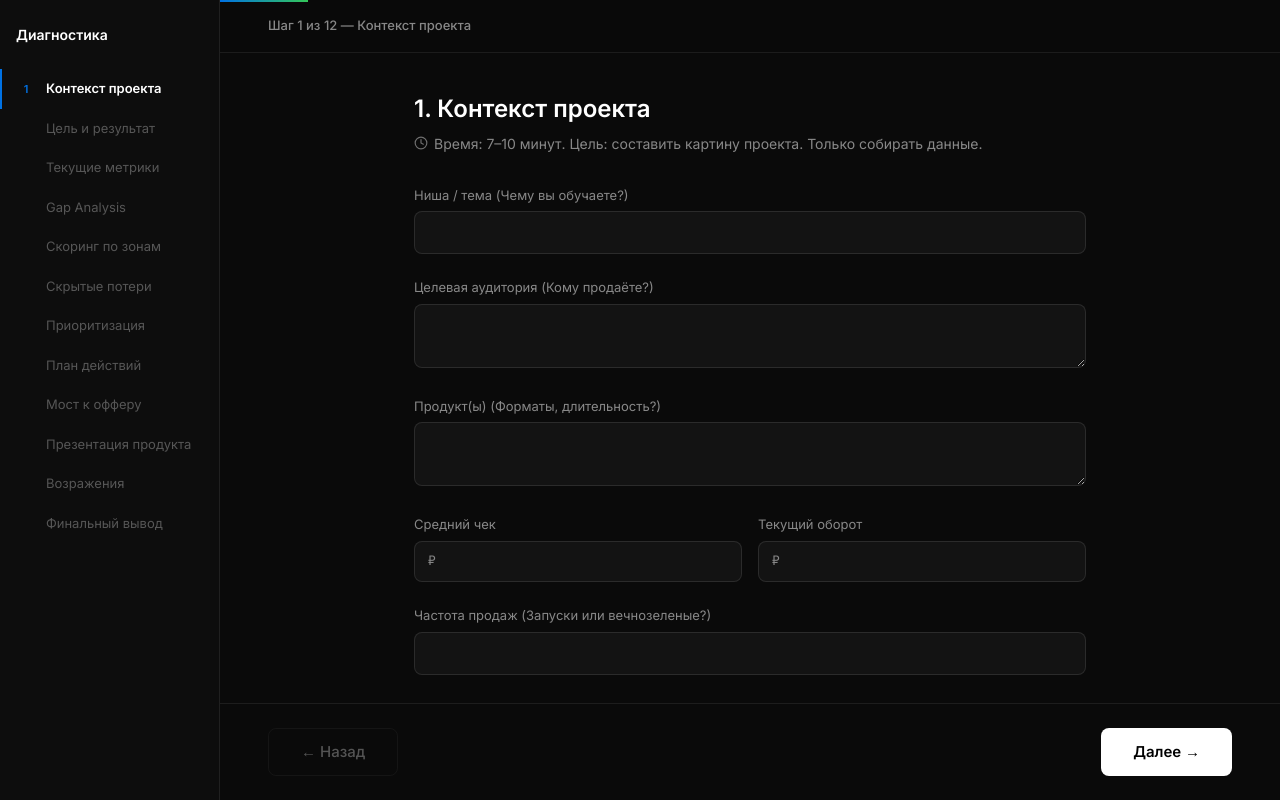
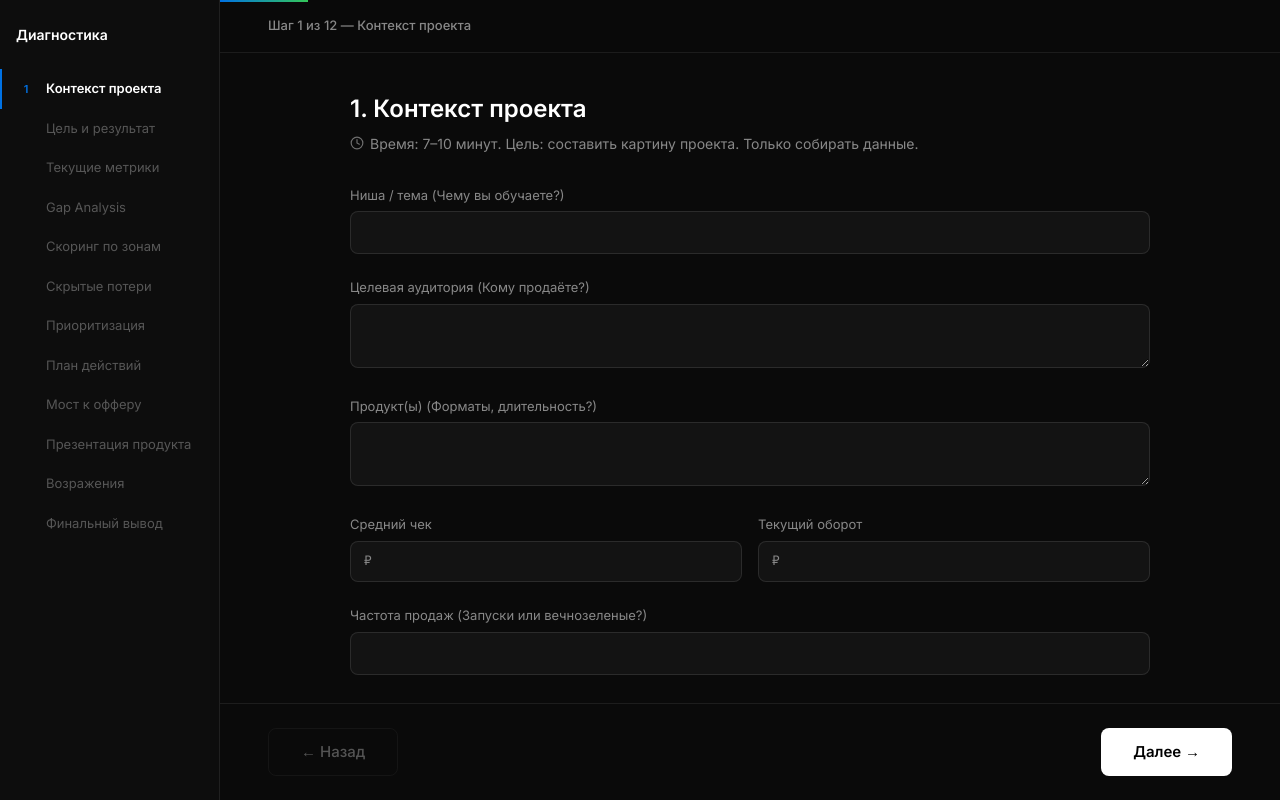
Before and after one commit to SEva-se/wizz_rustam, a React (Vite) app: page / in a window 1280 px wide. Both pictures are taken after a click on the button "Продолжить". Built offline with nearby package versions, Linux system fonts and the light colour scheme.

Commit message:
style scrollbars with sleek dark theme and increase wizard content width to max-w-4xl

```diff
--- a/src/index.css
+++ b/src/index.css
@@ -25,3 +25,25 @@
   /* Числа в таблицах и метриках — моноширинный шрифт */
   .metric { font-family: 'JetBrains Mono', monospace; font-size: 13px; }
 }
+
+/* Custom premium dark scrollbar styling */
+::-webkit-scrollbar {
+  width: 6px;
+  height: 6px;
+}
+::-webkit-scrollbar-track {
+  background: transparent;
+}
+::-webkit-scrollbar-thumb {
+  background: rgba(255, 255, 255, 0.12);
+  border-radius: 9999px;
+}
+::-webkit-scrollbar-thumb:hover {
+  background: rgba(255, 255, 255, 0.22);
+}
+
+/* Firefox scrollbar compatibility */
+* {
+  scrollbar-width: thin;
+  scrollbar-color: rgba(255, 255, 255, 0.12) transparent;
+}
--- a/src/screens/WizardScreen.tsx
+++ b/src/screens/WizardScreen.tsx
@@ -66,7 +66,7 @@ export function WizardScreen({ onFinish }: WizardScreenProps) {
           </div>
         </header>
 
-        <main className="flex-1 overflow-y-auto px-12 py-10 max-w-3xl mx-auto w-full">
+        <main className="flex-1 overflow-y-auto px-12 py-10 max-w-4xl mx-auto w-full">
           <AnimatePresence mode="wait">
             <motion.div
               key={currentStep}
```
